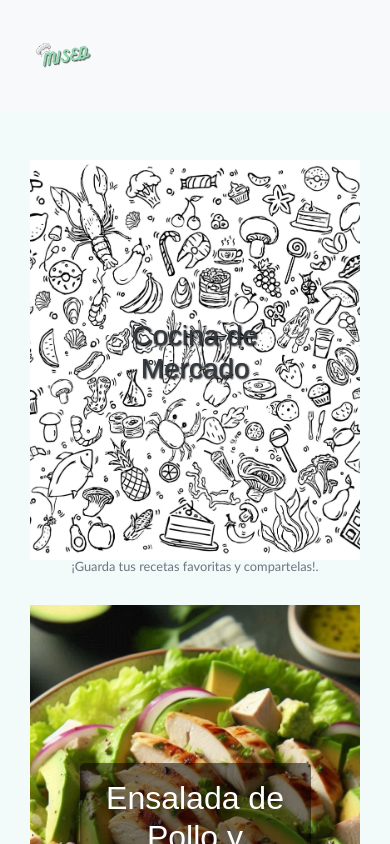
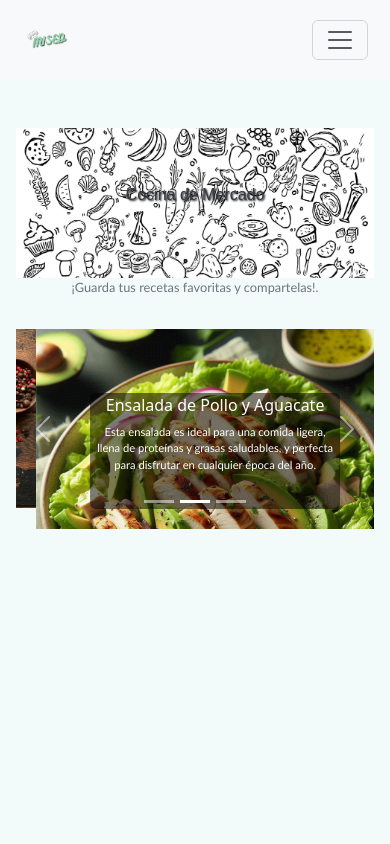
Before and after one commit to Evanz-sys/My_recipes, a React (Create React App) app: page / in a window 390 px wide. Shown: the top 844 px of the page. Built offline with nearby package versions, Linux system fonts and the light colour scheme; no server answers.

Commit message:
Sistema Responsivo Final Version

```diff
--- a/public/index.html
+++ b/public/index.html
@@ -11,6 +11,9 @@
     />
     <link href='https://unpkg.com/boxicons@2.1.4/css/boxicons.min.css' rel='stylesheet' />
     <link rel="apple-touch-icon" href="%PUBLIC_URL%/logo192.png" />
+    <!-- Enlaza el archivo JS de Bootstrap (reemplaza la versión si es necesario) -->
+    <script src="https://cdn.jsdelivr.net/npm/bootstrap@5.3.0/dist/js/bootstrap.bundle.min.js"></script>
+
     <!--
       manifest.json provides metadata used when your web app is installed on a
       user's mobile device or desktop. See https://developers.google.com/web/fundamentals/web-app-manifest/
--- a/src/Components/Navbar.js
+++ b/src/Components/Navbar.js
@@ -13,6 +13,9 @@ const Navbar = () => {
         <Link to="/" className="navbar-brand">
           <img src={process.env.PUBLIC_URL + "/MISED.png"} alt="Logo" height="70" />
         </Link>
+        <button className="navbar-toggler" type="button" data-bs-toggle="collapse" data-bs-target="#navbarNav" aria-controls="navbarNav" aria-expanded="false" aria-label="Toggle navigation">
+          <span className="navbar-toggler-icon"></span>
+        </button>
         <div className="collapse navbar-collapse" id="navbarNav">
           <ul className="navbar-nav ms-auto">
             <li className="nav-item">
--- a/src/Components/Profile.js
+++ b/src/Components/Profile.js
@@ -1,5 +1,6 @@
 import React, { useEffect, useState } from "react";
 import axios from 'axios';
+import "../css/Profiler.css";
 import 'bootstrap/dist/css/bootstrap.min.css';
 
 const Profile = ({ userId }) => {
--- a/src/css/Home.css
+++ b/src/css/Home.css
@@ -1,7 +1,8 @@
+/* Asegúrate de que el contenedor de la imagen de fondo y su contenido se adapten bien a dispositivos móviles */
 .background-container {
   position: relative;
   width: 100%;
-  height: 400px;
+  height: 300px; /* Cambiado a una altura más pequeña para dispositivos móviles */
 }
 
 .background-image {
@@ -18,48 +19,117 @@
   color: white;
   text-shadow: 1px 1px 2px black;
   text-align: center;
+  padding: 0 10px; /* Añadido padding para espacio en pantallas más pequeñas */
 }
 
-
-.container {
-    margin-top: 2rem;
-  }
-
+/* Ajustes para el texto */
 h1 {
   text-align: center;
   color: #343a40;
   margin-bottom: 1rem;
   font-family: fantasy;
+  font-size: 1.5rem; /* Tamaño reducido para pantallas pequeñas */
 }
 
 p {
   text-align: center;
-    font-size: 1.5rem;
+  font-size: 1.2rem; /* Tamaño reducido para pantallas pequeñas */
   color: #6c757d;
   font-family: fantasy;
 }
 
+/* Ajustes para el carrusel */
 .carousel .carousel-item {
-    max-height: 500px;
+  max-height: 400px; /* Tamaño reducido para pantallas pequeñas */
 }
 
 .carousel .carousel-item img {
   object-fit: cover;
-    height: 500px;
+  height: 100%;
 }
 
+/* Ajustes para las leyendas del carrusel */
 .carousel .carousel-caption {
   background-color: rgba(0, 0, 0, 0.5);
-    padding: 1rem;
+  padding: 0.5rem; /* Menos padding para pantallas pequeñas */
   border-radius: 5px;
 }
 
 .carousel .carousel-caption h3 {
   color: #fff;
-    font-size: 2rem;
+  font-size: 1.5rem; /* Tamaño reducido para pantallas pequeñas */
 }
 
 .carousel .carousel-caption p {
   color: #fff;
+  font-size: 1rem; /* Tamaño reducido para pantallas pequeñas */
+}
+
+/* Media Queries para pantallas más pequeñas */
+@media (max-width: 768px) {
+  .background-container {
+    height: 200px;
+  }
+
+  .background-content {
+    padding: 0 5px;
+  }
+
+  h1 {
     font-size: 1.2rem;
   }
+
+  p {
+    font-size: 1rem;
+  }
+
+  .carousel .carousel-item {
+    max-height: 300px;
+  }
+
+  .carousel .carousel-caption {
+    padding: 0.3rem;
+  }
+
+  .carousel .carousel-caption h3 {
+    font-size: 1.2rem;
+  }
+
+  .carousel .carousel-caption p {
+    font-size: 0.8rem;
+  }
+}
+
+@media (max-width: 576px) {
+  .background-container {
+    height: 150px;
+  }
+
+  .background-content {
+    font-size: 0.9rem;
+  }
+
+  h1 {
+    font-size: 1rem;
+  }
+
+  p {
+    font-size: 0.9rem;
+  }
+
+  .carousel .carousel-item {
+    max-height: 200px;
+  }
+
+  .carousel .carousel-caption {
+    padding: 0.2rem;
+  }
+
+  .carousel .carousel-caption h3 {
+    font-size: 1rem;
+  }
+
+  .carousel .carousel-caption p {
+    font-size: 0.7rem;
+  }
+}
--- a/src/css/Login.module.css
+++ b/src/css/Login.module.css
@@ -1,79 +1,89 @@
+/* Estilos generales del contenedor */
 .container {
-  max-width: 600px;
+  max-width: 100%;
   margin: auto;
-  padding: 70px;
+  padding: 20px; /* Reducido padding para pantallas pequeñas */
   background-color: hsl(160, 39%, 53%);
-  border: 2px solid  rgba(255,255,255, 0.2);
+  border: 2px solid rgba(255, 255, 255, 0.2);
   background-image: url('/public/HomePage.jpg');
   background-size: cover;
+  background-position: center; /* Asegura que la imagen se centre */
 }
 
+/* Estilos de la tarjeta de formulario */
 .card {
   box-shadow: 0 0 20px rgba(73, 11, 11, 0.1);
   background-color: #5dc9a5;
   padding: 20px;
   border-radius: 5px;
-  height: 350px;
   text-align: center;
-  font-family:Verdana, 'Geneva', Tahoma, sans-serif;
-  font-style:italic;
+  font-family: Verdana, 'Geneva', Tahoma, sans-serif;
+  font-style: italic;
+  margin: auto;
 }
 
+/* Títulos de la tarjeta */
 .card-title {
   font-size: 1.5rem;
   margin-bottom: 1rem;
 }
 
+/* Etiquetas de los formularios */
 .form-label {
-  font-family:Verdana, 'Geneva', Tahoma, sans-serif;
-  font-style:italic;
-  width: 100px;
-  height: 50px;
+  font-family: Verdana, 'Geneva', Tahoma, sans-serif;
+  font-style: italic;
+  display: block;
+  margin-bottom: 0.5rem;
+}
 
-}
+/* Estilos de los campos de entrada */
 input[type="username"],
 input[type="email"],
 input[type="password"] {
-  width: 65%;
-  padding: 3px;
+  width: 100%; /* Asegura que los campos llenen el contenedor */
+  max-width: 400px; /* Limita el ancho máximo */
+  padding: 10px;
   border-radius: 30px;
   background-color: transparent;
   color: #050000;
-
+  margin-bottom: 1rem; /* Añade espacio entre los campos */
 }
 
-
+/* Botón primario */
 .btn-primary {
   margin-top: 15px;
   background-color: #52cba3;
   border-color: #52cba3;
   color: #0a0808;
-  padding: 0.5rem 5rem;
+  padding: 0.5rem 2rem; /* Reducido padding para mejor adaptación */
   border-radius: 50px;
   cursor: pointer;
-  font-style:italic;
+  font-style: italic;
+  display: inline-block; /* Asegura que el botón se alinee bien */
 }
 
+/* Hover del botón primario */
 .btn-primary:hover {
   background-color: #4fb375;
   border-color: #020605;
-
 }
 
+/* Enlace primario */
 .link-primary {
+  display: block;
   padding: 10px;
   text-decoration: none;
   color: #258867;
-
-  font-family:Verdana, 'Geneva', Tahoma, sans-serif;
+  font-family: Verdana, 'Geneva', Tahoma, sans-serif;
 }
 
+/* Hover del enlace primario */
 .link-primary:hover {
   text-decoration: none;
   color: #53635e;
-
 }
 
+/* Mensajes de alerta */
 .alert-danger {
   color: #721c24;
   background-color: #f8d7da;
@@ -84,6 +94,39 @@ input[type="password"] {
   border-radius: 0.25rem;
 }
 
-.alert-danger strong {
-  font-weight: bold;
+/* Estilos responsivos */
+@media (max-width: 768px) {
+  .container {
+    padding: 20px;
+  }
+
+  .card {
+    padding: 15px;
+  }
+
+  .card-title {
+    font-size: 1.25rem;
+  }
+
+  .btn-primary {
+    padding: 0.5rem 1.5rem; /* Reducido padding para pantallas más pequeñas */
+  }
 }
+
+@media (max-width: 576px) {
+  .container {
+    padding: 10px;
+  }
+
+  .card {
+    padding: 10px;
+  }
+
+  .card-title {
+    font-size: 1rem;
+  }
+
+  .btn-primary {
+    padding: 0.5rem 1rem; /* Reducido padding para pantallas más pequeñas */
+  }
+}
--- a/src/css/Navbar.css
+++ b/src/css/Navbar.css
@@ -1,76 +1,48 @@
 .navbar {
-    display: flex;
-    justify-content: space-between;
-    align-items: center;
+  background-color: #0eae9e;
   padding: 10px 20px;
-    background-color: #0eae9e;
 }
 
-
-  .navbar-links ul {
-    display: flex;
-    list-style: none;
-    margin: 0;
-    padding: 0;
+.navbar-brand img {
+  height: 70px;
 }
 
-  .navbar-links ul li {
-    margin-left: 20px;
-  }
-
-  .navbar-links a {
-    text-decoration: none;
-    color: #333;
+.navbar-nav .nav-link {
+  color: #0a0a0a;
   font-weight: bold;
 }
 
-  .navbar-search form {
-    display: flex;
-    align-items: center;
+.navbar-nav .nav-link:hover {
+  color: #e0e0e0;
 }
 
-  .navbar-search input {
-    padding: 5px;
-    font-size: 16px;
-  }
-
-  .navbar-search button {
-    padding: 5px 10px;
-    font-size: 16px;
-    margin-left: 5px;
-    cursor: pointer;
-  }
-
-  body {
-    margin: 0;
-    font-family: Arial, sans-serif;
-
-  }
-
-  .navbar {
-    background-color: #3bc9ed;
-    color: #0c0c0c;
-    padding: 1em;
+/* Ajustes para pantallas pequeñas */
+@media (max-width: 992px) {
+  .navbar-nav {
+    flex-direction: column;
     text-align: center;
   }
 
-  .navbar ul {
-    list-style: none;
-    margin: 0;
-    padding: 0;
-    display: flex;
-    justify-content: space-between;
+  .navbar-nav .nav-item {
+    margin-left: 0;
+    margin-bottom: 10px;
+  }
 }
 
-  .navbar li {
-    margin-right: 20px;
+@media (max-width: 576px) {
+  .navbar {
+    padding: 10px;
   }
 
-  .navbar a {
-    color: #161616;
-    text-decoration: none;
+  .navbar-brand img {
+    height: 50px;
   }
 
-  .navbar a:hover {
-    color: #4e97c4;
+  .navbar-nav .nav-item {
+    margin-bottom: 8px;
   }
+
+  .navbar-nav .nav-link {
+    font-size: 1rem;
+  }
+}
--- /dev/null
+++ b/src/css/Profiler.css
@@ -0,0 +1,131 @@
+/* Contenedor principal */
+.container {
+    margin-top: 2rem;
+    padding: 0 15px;
+}
+
+/* Título del perfil */
+h2 {
+    font-size: 2rem;
+    margin-bottom: 1rem;
+    text-align: center;
+    font-family: 'Trebuchet MS', 'Lucida Sans', Arial, sans-serif;
+}
+
+/* Tarjetas de recetas */
+.user-recipes {
+    margin-bottom: 2rem;
+}
+
+.card {
+    border: none;
+    border-radius: 8px;
+    overflow: hidden;
+    box-shadow: 0 4px 8px rgba(0, 0, 0, 0.1);
+    margin-bottom: 1rem;
+    transition: box-shadow 0.3s ease;
+}
+
+.card-body {
+    padding: 15px;
+    text-align: left;
+}
+
+.card-title {
+    font-size: 1.5rem;
+    font-weight: bold;
+    font-family: 'Trebuchet MS', 'Lucida Sans', Arial, sans-serif;
+}
+
+.card-text {
+    font-size: 0.9rem;
+    margin-bottom: 0.5rem;
+}
+
+.btn-primary, .btn-danger {
+    margin-right: 0.5rem;
+    font-size: 0.875rem;
+}
+
+/* Formulario de edición de recetas */
+.edit-recipe-form {
+    margin-top: 2rem;
+    padding: 1rem;
+    background-color: #f8f9fa;
+    border: 1px solid #ddd;
+    border-radius: 8px;
+}
+
+.edit-recipe-form h3 {
+    margin-bottom: 1rem;
+    font-size: 1.5rem;
+    font-family: 'Trebuchet MS', 'Lucida Sans', Arial, sans-serif;
+}
+
+.form-group {
+    margin-bottom: 1rem;
+}
+
+.form-control {
+    width: 100%;
+    padding: 10px;
+    font-size: 1rem;
+    border: 1px solid #ccc;
+    border-radius: 4px;
+}
+
+.btn-success, .btn-secondary {
+    margin-top: 1rem;
+}
+
+/* Estilos responsivos */
+@media (max-width: 768px) {
+    .card-body {
+        padding: 10px;
+    }
+
+    .card-title {
+        font-size: 1.25rem;
+    }
+
+    .card-text {
+        font-size: 0.85rem;
+    }
+
+    .form-control {
+        font-size: 0.875rem;
+    }
+
+    .btn-primary, .btn-danger, .btn-success, .btn-secondary {
+        font-size: 0.75rem;
+        padding: 8px 12px;
+    }
+}
+
+@media (max-width: 576px) {
+    .container {
+        padding: 0 10px;
+    }
+
+    .card-title {
+        font-size: 1.1rem;
+    }
+
+    .card-text {
+        font-size: 0.75rem;
+    }
+
+    .edit-recipe-form {
+        padding: 0.5rem;
+    }
+
+    .form-control {
+        font-size: 0.75rem;
+        padding: 8px;
+    }
+
+    .btn-primary, .btn-danger, .btn-success, .btn-secondary {
+        font-size: 0.65rem;
+        padding: 6px 10px;
+    }
+}
--- a/src/css/RecipeDetail.css
+++ b/src/css/RecipeDetail.css
@@ -1,33 +1,40 @@
+/* Contenedor principal */
 .container {
   margin-top: 2rem;
+  padding: 0 1rem; /* Agrega padding para dispositivos móviles */
 }
 
+/* Título principal */
 h2 {
-    font-size: 2rem;
+  font-size: 1.5rem; /* Ajusta el tamaño de fuente para pantallas más pequeñas */
   margin-bottom: 1rem;
   text-align: center;
   font-family: monospace;
 }
 
+/* Contenedor de imagen */
 .img-container {
   display: flex;
   justify-content: center;
   margin-bottom: 1rem;
 }
 
+/* Imagen */
 .img-fluid {
   max-width: 100%;
   height: auto;
   border: 5px solid #13f164;
 }
 
+/* Párrafos */
 p {
-    font-size: 0.8rem;
-    line-height: 1;
+  font-size: 1rem; /* Ajusta el tamaño de fuente para mejorar la legibilidad en móviles */
+  line-height: 1.5;
   margin-bottom: 2rem;
   font-family: 'Gill Sans', 'Gill Sans MT', Calibri, 'Trebuchet MS', sans-serif;
 }
 
+/* Contenedor de comentarios */
 .comments-container {
   margin-top: 2rem;
   padding: 1rem;
@@ -36,19 +43,53 @@
   border-radius: 0.5rem;
 }
 
+/* Comentarios individuales */
 .comment {
   padding: 0.5rem;
   border-bottom: 1px solid #ddd;
 }
 
+/* El último comentario no tiene borde inferior */
 .comment:last-child {
   border-bottom: none;
 }
 
+/* Párrafos dentro de comentarios */
 .comment p {
   margin-bottom: 0.2rem;
 }
 
+/* Texto en negrita dentro de comentarios */
 .comment strong {
   font-weight: bold;
 }
+
+/* Estilos responsivos */
+@media (max-width: 768px) {
+  .container {
+      padding: 0 0.5rem; /* Ajusta el padding para pantallas más pequeñas */
+  }
+
+  h2 {
+      font-size: 1.25rem; /* Ajusta el tamaño del título para pantallas más pequeñas */
+  }
+
+  p {
+      font-size: 0.9rem; /* Ajusta el tamaño de fuente para párrafos en pantallas más pequeñas */
+  }
+}
+
+@media (max-width: 576px) {
+  h2 {
+      font-size: 1rem; /* Ajusta el tamaño del título para pantallas más pequeñas */
+  }
+
+  p {
+      font-size: 0.8rem; /* Ajusta el tamaño de fuente para párrafos en pantallas más pequeñas */
+  }
+
+  .comment {
+      padding: 0.5rem;
+      font-size: 0.8rem; /* Ajusta el tamaño de fuente en los comentarios */
+  }
+}
--- a/src/css/Recipes.css
+++ b/src/css/Recipes.css
@@ -1,7 +1,9 @@
+/* Contenedor principal */
 .container {
   padding: 0 15px;
 }
 
+/* Tarjeta */
 .card {
   border: none;
   border-radius: 8px;
@@ -9,34 +11,71 @@
   transition: transform 0.5s ease-in-out;
 }
 
+/* Imagen de la tarjeta */
 .card-img-top {
   width: 100%;
   height: 150px;
   object-fit: cover;
 }
 
+/* Cuerpo de la tarjeta */
 .card-body {
   padding: 15px;
   text-align: center;
 }
 
+/* Título de la tarjeta */
 .card-title {
   font-size: 1.5rem;
   font-weight: bold;
   font-family: 'Trebuchet MS', 'Lucida Sans Unicode', 'Lucida Grande', 'Lucida Sans', Arial, sans-serif;
 }
 
+/* Efecto al pasar el cursor */
 .card:hover {
   transform: translateY(-25px);
   box-shadow: 0 4px 8px rgba(0, 0, 0, 0.7);
   background-color: rgb(95, 238, 150);
 }
 
+/* Estilo de enlaces */
 a {
   text-decoration: none;
   color: inherit;
 }
 
+/* Estilo de enlaces al pasar el cursor */
 a:hover {
   text-decoration: none;
 }
+
+/* Estilos responsivos */
+@media (max-width: 768px) {
+  /* Ajuste para pantallas de tabletas */
+  .card-title {
+      font-size: 1.25rem; /* Tamaño de fuente más pequeño en pantallas medianas */
+  }
+
+  .card-img-top {
+      height: 120px; /* Reduce la altura de la imagen para pantallas medianas */
+  }
+}
+
+@media (max-width: 576px) {
+  /* Ajuste para pantallas de móviles */
+  .card-title {
+      font-size: 1rem; /* Tamaño de fuente más pequeño en pantallas pequeñas */
+  }
+
+  .card-img-top {
+      height: 100px; /* Reduce aún más la altura de la imagen para pantallas pequeñas */
+  }
+
+  .card-body {
+      padding: 10px; /* Reduce el padding en el cuerpo de la tarjeta */
+  }
+
+  .card {
+      margin-bottom: 15px; /* Añade un margen inferior para separar las tarjetas en pantallas pequeñas */
+  }
+}
--- a/src/css/Register.css
+++ b/src/css/Register.css
@@ -1,79 +1,90 @@
+/* Contenedor principal */
 .container {
   max-width: 600px;
   margin: auto;
-  padding: 70px;
+  padding: 2rem;
   background-color: hsl(160, 39%, 53%);
-  border: 2px solid  rgba(255,255,255, 0.2);
+  border: 2px solid rgba(255, 255, 255, 0.2);
   background-image: url('/public/HomePage.jpg');
   background-size: cover;
+  border-radius: 10px;
 }
 
+/* Tarjeta del formulario */
 .card {
   box-shadow: 0 0 20px rgba(73, 11, 11, 0.1);
   background-color: #5dc9a5;
-  padding: 20px;
-  border-radius: 5px;
-  height: 350px;
+  padding: 1.5rem;
+  border-radius: 10px;
+  height: auto; /* Ajusta la altura para el contenido */
   text-align: center;
-  font-family:Verdana, 'Geneva', Tahoma, sans-serif;
-  font-style:italic;
+  font-family: Verdana, 'Geneva', Tahoma, sans-serif;
+  font-style: italic;
+  margin-bottom: 1rem;
 }
 
+/* Título del formulario */
 .card-title {
   font-size: 1.5rem;
   margin-bottom: 1rem;
 }
 
+/* Etiquetas del formulario */
 .form-label {
-  font-family:Verdana, 'Geneva', Tahoma, sans-serif;
-  font-style:italic;
-  width: 100px;
-  height: 50px;
+  font-family: Verdana, 'Geneva', Tahoma, sans-serif;
+  font-style: italic;
+  width: 100%;
+  margin-bottom: 0.5rem;
+  display: block;
+}
 
-}
-input[type="username"],
+/* Campos de entrada */
+input[type="text"],
 input[type="email"],
 input[type="password"] {
-  width: 65%;
-  padding: 3px;
+  width: calc(100% - 30px); /* Ajusta el ancho teniendo en cuenta el padding */
+  padding: 10px;
   border-radius: 30px;
   background-color: transparent;
   color: #050000;
-
+  border: 1px solid #ccc;
+  box-sizing: border-box;
 }
 
-
+/* Botón de envío */
 .btn-primary {
-  margin-top: 15px;
+  margin-top: 1rem;
   background-color: #52cba3;
   border-color: #52cba3;
   color: #0a0808;
-  padding: 0.5rem 5rem;
+  padding: 0.5rem 2rem;
   border-radius: 50px;
   cursor: pointer;
-  font-style:italic;
+  font-style: italic;
+  font-size: 1rem;
 }
 
+/* Estilo del botón en hover */
 .btn-primary:hover {
   background-color: #4fb375;
   border-color: #020605;
-
 }
 
+/* Enlace primario */
 .link-primary {
   padding: 10px;
   text-decoration: none;
   color: #258867;
-
-  font-family:Verdana, 'Geneva', Tahoma, sans-serif;
+  font-family: Verdana, 'Geneva', Tahoma, sans-serif;
 }
 
+/* Estilo del enlace en hover */
 .link-primary:hover {
   text-decoration: none;
   color: #53635e;
-
 }
 
+/* Alerta de error */
 .alert-danger {
   color: #721c24;
   background-color: #f8d7da;
@@ -84,6 +95,55 @@ input[type="password"] {
   border-radius: 0.25rem;
 }
 
+/* Estilo en negrita dentro de la alerta */
 .alert-danger strong {
-  font-weight: bold;
+  font-weight: bold;
 }
+
+/* Estilos responsivos */
+@media (max-width: 768px) {
+  .container {
+      padding: 1.5rem;
+  }
+
+  .card {
+      padding: 1rem;
+  }
+
+  .card-title {
+      font-size: 1.25rem;
+  }
+
+  .form-control {
+      font-size: 0.875rem;
+  }
+
+  .btn-primary {
+      padding: 0.5rem 1.5rem;
+      font-size: 0.875rem;
+  }
+}
+
+@media (max-width: 576px) {
+  .container {
+      padding: 1rem;
+  }
+
+  .card {
+      padding: 0.5rem;
+  }
+
+  .card-title {
+      font-size: 1.1rem;
+  }
+
+  .form-control {
+      font-size: 0.75rem;
+      padding: 8px;
+  }
+
+  .btn-primary {
+      padding: 0.5rem 1rem;
+      font-size: 0.75rem;
+  }
+}
--- a/src/css/Shared.module.css
+++ b/src/css/Shared.module.css
@@ -1,21 +1,21 @@
+/* Estilos generales para el contenedor del formulario */
 .container {
-    width: 600px;
-    height: auto;
-    background: #5dc9a5;
+    width: 90%;
+    max-width: 600px;
     margin: auto;
     margin-top: 50px;
     margin-bottom: 50px;
+    background: #5dc9a5;
     font-family: Verdana, Geneva, Tahoma, sans-serif;
     font-style: italic;
-
     padding: 20px;
     box-shadow: 0 4px 8px rgba(0, 0, 0, 0.1);
     border-radius: 10px;
     backdrop-filter: blur(10px);
 }
 
+/* Estilos para las etiquetas del formulario */
 .form-label {
-    list-style: none;
     line-height: 1.5;
     text-shadow: 0 0 100px rgb(225, 235, 228);
     display: block;
@@ -24,7 +24,7 @@
     font-weight: bold;
 }
 
-
+/* Estilos para los campos de entrada */
 .form-control {
     width: 100%;
     padding: 12px;
@@ -37,11 +37,9 @@
     box-shadow: inset 0 2px 4px rgba(0, 0, 0, 0.1);
 }
 
-
+/* Estilos para el botón primario */
 .btn-primary {
-
     padding: 12px;
-
     border-radius: 5px;
     background-color: #52cba3;
     border-color: #020605;
@@ -54,5 +52,21 @@
 .btn-primary:hover {
     background-color: #4fb375;
     border-color: #020605;
+}
 
+/* Estilos responsivos */
+@media (max-width: 768px) {
+    .container {
+        padding: 15px;
+        box-shadow: 0 2px 4px rgba(0, 0, 0, 0.1);
+    }
+
+    .form-control {
+        font-size: 14px;
+    }
+
+    .btn-primary {
+        padding: 10px;
+        font-size: 14px;
+    }
 }
```
Lines whose indentation alone changed are shown as unchanged.
